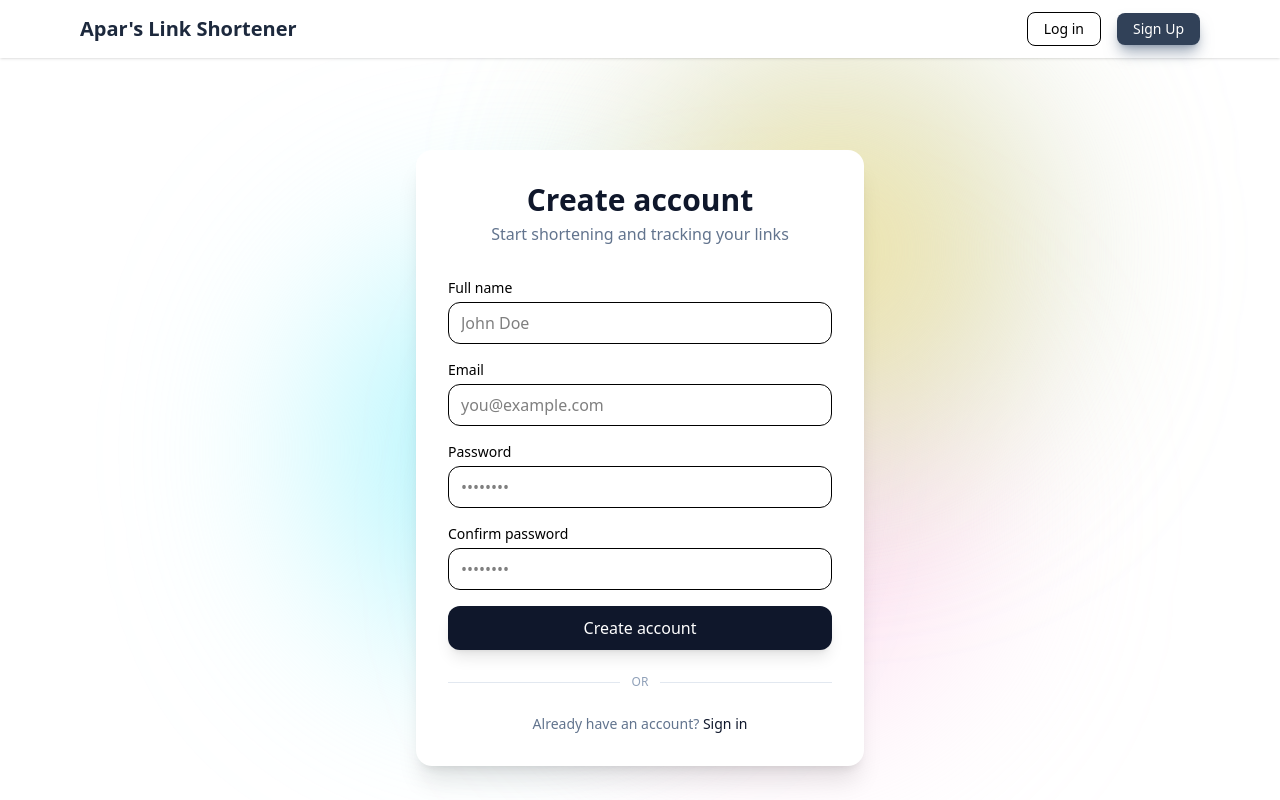
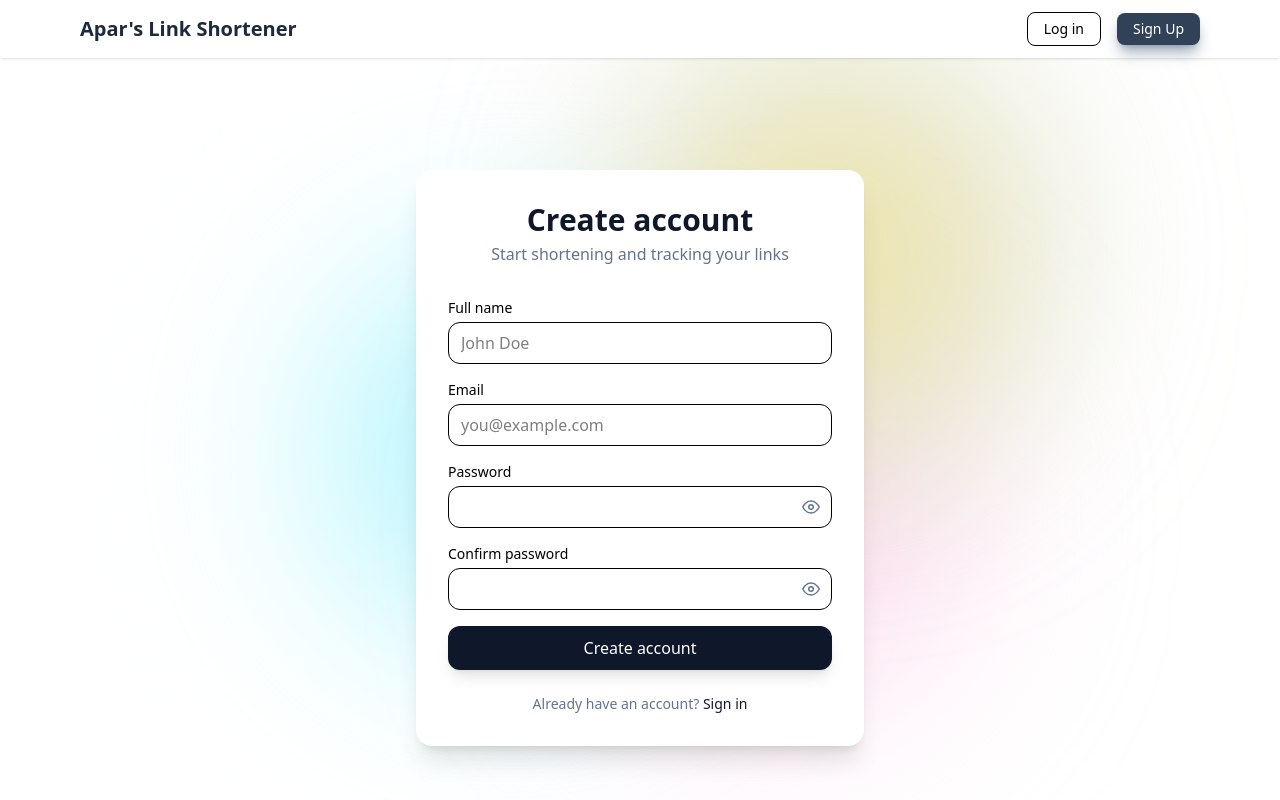
Before and after one commit to awolad-wq/url-shortner, a React (Vite) app in the folder client/: page /register in a window 1280 px wide. Shown: the top 800 px of the page. Built offline with nearby package versions, Linux system fonts and the light colour scheme; no server answers.

Commit message:
Added restricted history feature

```diff
--- a/client/src/Pages/Register.jsx
+++ b/client/src/Pages/Register.jsx
@@ -1,11 +1,14 @@
-import { Link } from "react-router-dom";
+import { Link, useNavigate } from "react-router-dom";
 import { useState } from "react";
-import { FcGoogle } from "react-icons/fc";
-import { FaGithub } from "react-icons/fa";
+import { FiEye, FiEyeOff } from "react-icons/fi";
 import useAxios from '../Hooks/UseAxios';
+import { useAuth } from "../context/AuthContext";
 
 const Register = () => {
   const axios = useAxios();
+  const navigate = useNavigate();
+  const { setUser } = useAuth();
+
   const [form, setForm] = useState({
     name: "",
     email: "",
@@ -13,41 +16,66 @@ const Register = () => {
     confirmPassword: "",
   });
 
+  const [error, setError] = useState("");
+  const [loading, setLoading] = useState(false);
+
+  const [showPass, setShowPass] = useState(false);
+  const [showConfirm, setShowConfirm] = useState(false);
+
   const handleChange = (e) => {
     setForm({ ...form, [e.target.name]: e.target.value });
-  }
+    if (error) setError("");
+  };
 
   const handleSubmit = async (e) => {
     e.preventDefault();
 
-    try{
+    if (form.password !== form.confirmPassword) {
+      setError("Passwords do not match");
+      return;
+    }
+
+    if (form.password.length < 6) {
+      setError("Password must be at least 6 characters");
+      return;
+    }
+
+    setLoading(true);
+
+    try {
       const res = await axios.post("/auth/register", {
         name: form.name,
         email: form.email,
         password: form.password,
-      });
-      if (res.data.success) {
-        // Handle successful login (e.g., redirect, show message)
-        console.log("Registration successful");
-      } else {
-        console.log("Registration failed. Please try again.");
-      }
+      }, { withCredentials: true });
+
+      if (!res.data.success) throw new Error("Registration failed");
+
+      //Auto Login after successful registration
+      await axios.post("/auth/login", {
+        email: form.email,
+        password: form.password,
+      }, { withCredentials: true });
+
+      // load profile
+      const profile = await axios.get("/auth/profile", { withCredentials: true });
+      setUser(profile.data.data);
+
+      navigate("/dashboard");
+
+
+
+    } catch (err) {
+      setError(err.response?.data?.error || "Registration failed");
+    } finally {
+      setLoading(false);
     }
-    catch(err){
-      if (!err.response) {
-        console.log("Network Error. Server is not running");
-      } else {
-        console.log(err.response.data?.error || "Registration failed");
-      }
-    }
-  }
+  };
 
   return (
     <div className="min-h-screen flex items-center justify-center px-4">
-
       <div className="w-full max-w-md bg-white rounded-2xl shadow-xl p-8">
 
-        {/* Logo / Title */}
         <div className="text-center mb-8">
           <h1 className="text-3xl font-bold text-slate-900">Create account</h1>
           <p className="text-slate-500 mt-1">
@@ -55,93 +83,69 @@ const Register = () => {
           </p>
         </div>
 
-        {/* Form */}
         <form onSubmit={handleSubmit} className="space-y-4">
 
-          <div>
-            <label className="block text-sm font-medium mb-1">Full name</label>
-            <input
-              name="name"
-              value={form.name}
-              onChange={handleChange}
-              placeholder="John Doe"
-              required
-              className="w-full border rounded-xl px-3 py-2 focus:ring-2 focus:ring-slate-900 outline-none"
-            />
-          </div>
+          <Input label="Full name" name="name" value={form.name} onChange={handleChange} placeholder="John Doe" />
+          <Input label="Email" name="email" type="email" value={form.email} onChange={handleChange} placeholder="you@example.com" />
 
-          <div>
-            <label className="block text-sm font-medium mb-1">Email</label>
-            <input
-              type="email"
-              name="email"
-              value={form.email}
-              onChange={handleChange}
-              placeholder="you@example.com"
-              required
-              className="w-full border rounded-xl px-3 py-2 focus:ring-2 focus:ring-slate-900 outline-none"
-            />
-          </div>
+          <PasswordInput label="Password" name="password" value={form.password} onChange={handleChange} show={showPass} toggle={() => setShowPass(!showPass)} />
+          <PasswordInput label="Confirm password" name="confirmPassword" value={form.confirmPassword} onChange={handleChange} show={showConfirm} toggle={() => setShowConfirm(!showConfirm)} />
 
-          <div>
-            <label className="block text-sm font-medium mb-1">Password</label>
-            <input
-              type="password"
-              name="password"
-              value={form.password}
-              onChange={handleChange}
-              placeholder="••••••••"
-              required
-              className="w-full border rounded-xl px-3 py-2 focus:ring-2 focus:ring-slate-900 outline-none"
-            />
-          </div>
-
-          <div>
-            <label className="block text-sm font-medium mb-1">Confirm password</label>
-            <input
-              type="password"
-              name="confirmPassword"
-              value={form.confirmPassword}
-              onChange={handleChange}
-              placeholder="••••••••"
-              required
-              className="w-full border rounded-xl px-3 py-2 focus:ring-2 focus:ring-slate-900 outline-none"
-            />
-          </div>
+          {error && (
+            <p className="text-sm text-red-600 bg-red-50 border border-red-200 px-3 py-2 rounded-lg">
+              {error}
+            </p>
+          )}
 
           <button
+            disabled={loading}
             type="submit"
-            className="w-full bg-slate-900 text-white py-2.5 rounded-xl font-medium hover:bg-slate-800 transition shadow-lg cursor-pointer"
+            className="w-full bg-slate-900 text-white py-2.5 rounded-xl font-medium hover:bg-slate-800 transition shadow-lg disabled:opacity-60"
           >
-            Create account
+            {loading ? "Creating account..." : "Create account"}
           </button>
         </form>
 
-        {/* Divider */}
-        <div className="flex items-center gap-3 my-6">
-          <div className="h-px bg-slate-200 flex-1" />
-          <span className="text-xs text-slate-400">OR</span>
-          <div className="h-px bg-slate-200 flex-1" />
-        </div>
-
-        {/* Social buttons (UI only) */}
-        {/* <div className="grid grid-cols-2 gap-3">
-          <button className="border cursor-pointer rounded-xl py-2 text-sm hover:bg-slate-100">
-            <FcGoogle className="inline-block size-6" />
-          </button>
-          <button className="border cursor-pointer rounded-xl py-2 text-sm hover:bg-slate-100">
-            <FaGithub className="inline-block size-6" />
-          </button>
-        </div> */}
-
-        {/* Footer */}
         <p className="text-center text-sm text-slate-500 mt-6">
           Already have an account?{" "}
           <Link to="/login" className="text-slate-900 font-medium hover:underline">
             Sign in
           </Link>
         </p>
+      </div>
+    </div>
+  );
+};
 
+/* ---------------- small components ---------------- */
+
+function Input({ label, ...props }) {
+  return (
+    <div>
+      <label className="block text-sm font-medium mb-1">{label}</label>
+      <input {...props} required className="w-full border rounded-xl px-3 py-2 focus:ring-2 focus:ring-slate-900 outline-none" />
+    </div>
+  );
+}
+
+function PasswordInput({ label, show, toggle, ...props }) {
+  return (
+    <div>
+      <label className="block text-sm font-medium mb-1">{label}</label>
+      <div className="relative">
+        <input
+          {...props}
+          type={show ? "text" : "password"}
+          required
+          className="w-full border rounded-xl px-3 py-2 pr-10 focus:ring-2 focus:ring-slate-900 outline-none"
+        />
+        <button
+          type="button"
+          onClick={toggle}
+          className="absolute right-3 top-1/2 -translate-y-1/2 text-slate-500 hover:text-slate-900"
+        >
+          {show ? <FiEyeOff size={18} /> : <FiEye size={18} />}
+        </button>
       </div>
     </div>
   );
```
Also changed, not shown: client/src/Pages/Home.jsx (+143 -43 lines).
